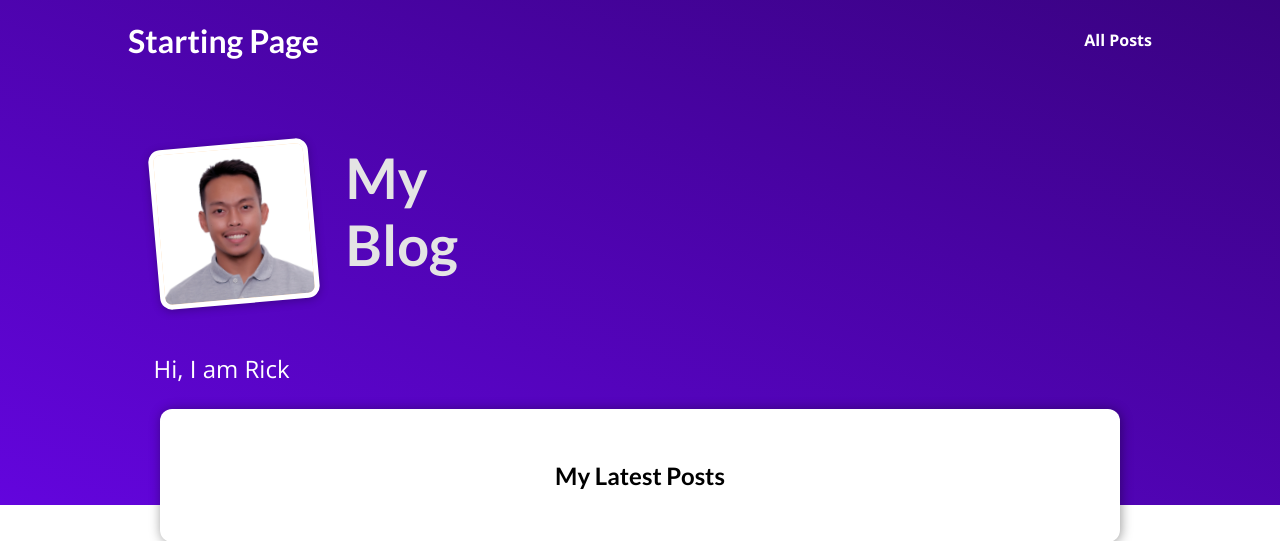
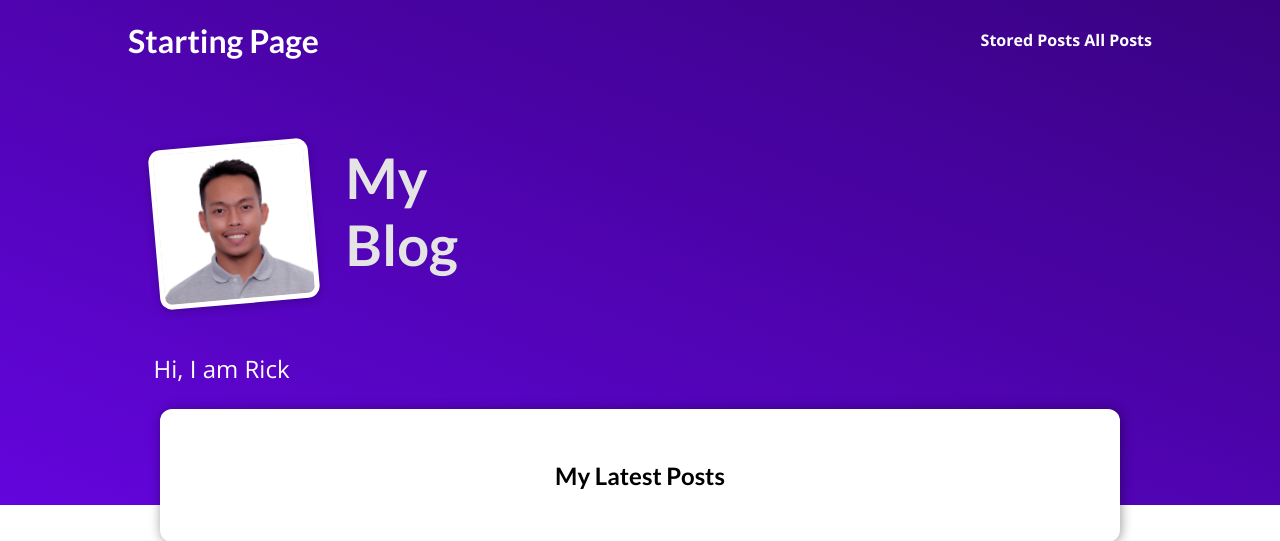
Before and after one commit to ercsanchez/my_site, a Django app: page / in a window 1280 px wide. Shown: the top 541 px of the page. Run offline with Django 3.2, Linux system fonts and the light colour scheme; data that the repository does not hold is empty.

Commit message:
178. add ReadLaterView to handle stored posts via sessions | add template to show stored posts | add link to stored posts in base template

```diff
--- a/blog/views.py
+++ b/blog/views.py
@@ -1,3 +1,4 @@
+from django.forms.widgets import SplitDateTimeWidget
 from django.shortcuts import render, get_object_or_404
 from django.http import HttpResponseRedirect
 from django.urls import reverse
@@ -44,11 +45,11 @@ class SinglePostView(View):
         post = Post.objects.get(slug=slug)
 
         if comment_form.is_valid():
-            comment = comment_form.save(commit=False)  # creates a model instance but doesn't write to db yet
+            # creates a model instance but doesn't write to db yet
+            comment = comment_form.save(commit=False)
             comment.post = post
             comment.save()
-            return HttpResponseRedirect(reverse('post-detail-page',
-                args=[slug]))
+            return HttpResponseRedirect(reverse('post-detail-page', args=[slug]))
 
         context = {
             'post': post,
@@ -60,5 +61,29 @@ class SinglePostView(View):
 
 
 class ReadLaterView(View):
+    def get(self, request):
+        stored_posts = request.session.get('stored_posts')
+        context = {}
+
+        if stored_posts is None or len(stored_posts) == 0:
+            context['posts'] = []
+            context['has_posts'] = False
+        else:
+            context['posts'] = Post.objects.filter(id__in=stored_posts)
+            context['has_posts'] = True
+
+        return render(request, 'blog/stored-posts.html', context)
+
     def post(self, request):
-        pass
+        stored_posts = request.session.get('stored_posts')
+
+        if stored_posts is None:
+            stored_posts = []
+
+        post_id = int(request.POST['post_id'])
+
+        if post_id not in stored_posts:
+            stored_posts.append(post_id)
+            request.session['stored_posts'] = stored_posts
+
+        return HttpResponseRedirect('/')
--- a/templates/base.html
+++ b/templates/base.html
@@ -14,6 +14,7 @@
     <header id="main-navigation">
         <h1><a href="{% url 'starting-page' %}">Starting Page</a></h1>
         <nav>
+            <a href="{% url 'read-later' %}">Stored Posts</a>
             <a href="{% url 'posts-page' %}">All Posts</a>
         </nav>
     </header>
```
Also changed, not shown: blog/templates/blog/stored-posts.html (added, +18 -0 lines).
